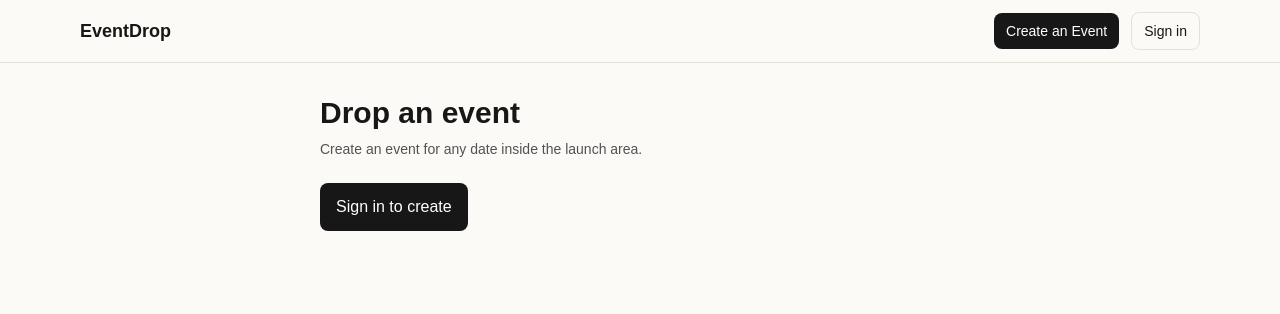
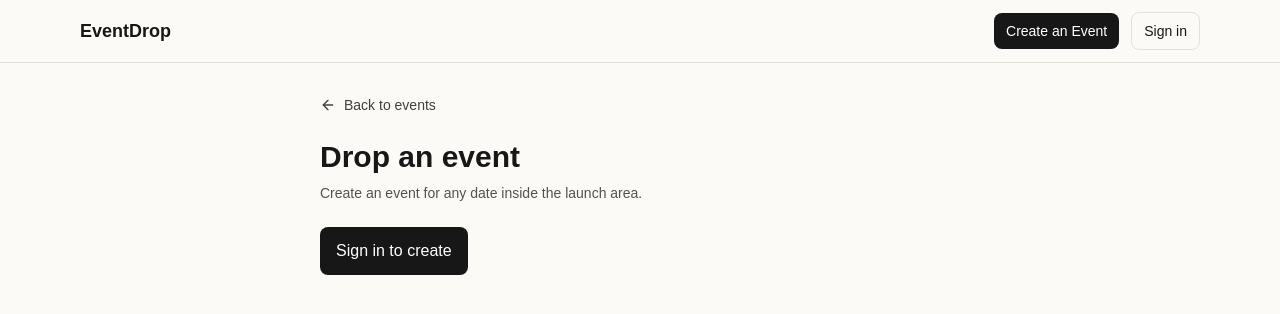
Before and after one commit to gautamramuvel/EventDrop, a Next.js app: page /events/new in a window 1280 px wide. Shown: the top 314 px of the page. Built offline with nearby package versions, Linux system fonts and the light colour scheme; no server answers.

Commit message:
fix: add basic page navigation

```diff
--- a/src/app/admin/page.tsx
+++ b/src/app/admin/page.tsx
@@ -1,4 +1,6 @@
 import { currentUser } from "@clerk/nextjs/server";
+import Link from "next/link";
+import { BackToEventsLink } from "@/components/page-nav";
 import { readEnv } from "@/lib/env";
 import { listReportedEvents } from "@/lib/events/repository";
 import { createSupabaseAdminClient } from "@/lib/supabase/server";
@@ -10,18 +12,29 @@ export default async function AdminPage() {
   const env = readEnv();
 
   if (!user || !env.adminClerkUserIds.includes(user.id)) {
-    return <main className="mx-auto max-w-3xl px-4 py-8">Unauthorized</main>;
+    return (
+      <main className="mx-auto max-w-3xl px-4 py-8">
+        <BackToEventsLink />
+        <p className="mt-4">Unauthorized</p>
+      </main>
+    );
   }
 
   const events = await listReportedEvents(createSupabaseAdminClient());
 
   return (
     <main className="mx-auto max-w-5xl px-4 py-8">
+      <BackToEventsLink />
       <h1 className="text-3xl font-semibold">Admin review</h1>
       <div className="mt-6 grid gap-3">
         {events.map((event) => (
           <article key={event.id} className="rounded-ui border border-line bg-white p-4">
-            <h2 className="font-semibold">{event.title}</h2>
+            <div className="flex flex-wrap items-start justify-between gap-3">
+              <h2 className="font-semibold">{event.title}</h2>
+              <Link href={`/events/${event.id}`} className="text-sm font-medium text-accent hover:text-ink">
+                View event
+              </Link>
+            </div>
             <p className="text-sm text-neutral-600">
               {event.category} · {event.address_text}
             </p>
--- a/src/app/events/[eventId]/page.tsx
+++ b/src/app/events/[eventId]/page.tsx
@@ -1,6 +1,7 @@
 import { currentUser } from "@clerk/nextjs/server";
 import { notFound } from "next/navigation";
 import { LocalDateTimeRange } from "@/components/local-date-time";
+import { BackToEventsLink } from "@/components/page-nav";
 import { ReportForm } from "@/components/report-form";
 import { RsvpButton } from "@/components/rsvp-button";
 import { requireSyncedProfile } from "@/lib/auth/profile";
@@ -21,6 +22,7 @@ export default async function EventDetailPage({ params }: { params: Promise<{ ev
 
   return (
     <main className="mx-auto max-w-3xl px-4 py-8">
+      <BackToEventsLink />
       <p className="text-sm font-semibold uppercase text-accent">{event.category}</p>
       <h1 className="mt-2 text-4xl font-semibold">{event.title}</h1>
       <p className="mt-3 text-neutral-700">{event.description}</p>
--- a/src/app/events/new/page.tsx
+++ b/src/app/events/new/page.tsx
@@ -1,9 +1,11 @@
 import { SignedIn, SignedOut, SignInButton } from "@clerk/nextjs";
 import { EventForm } from "@/components/event-form";
+import { BackToEventsLink } from "@/components/page-nav";
 
 export default function NewEventPage() {
   return (
     <main className="mx-auto max-w-2xl px-4 py-8">
+      <BackToEventsLink />
       <h1 className="text-3xl font-semibold">Drop an event</h1>
       <p className="mt-2 text-sm text-neutral-600">Create an event for any date inside the launch area.</p>
       <div className="mt-6">
--- /dev/null
+++ b/src/components/page-nav.tsx
@@ -0,0 +1,11 @@
+import Link from "next/link";
+import { ArrowLeft } from "lucide-react";
+
+export function BackToEventsLink() {
+  return (
+    <Link href="/" className="mb-6 inline-flex items-center gap-2 text-sm font-medium text-neutral-700 hover:text-ink">
+      <ArrowLeft aria-hidden="true" size={16} />
+      Back to events
+    </Link>
+  );
+}
```
